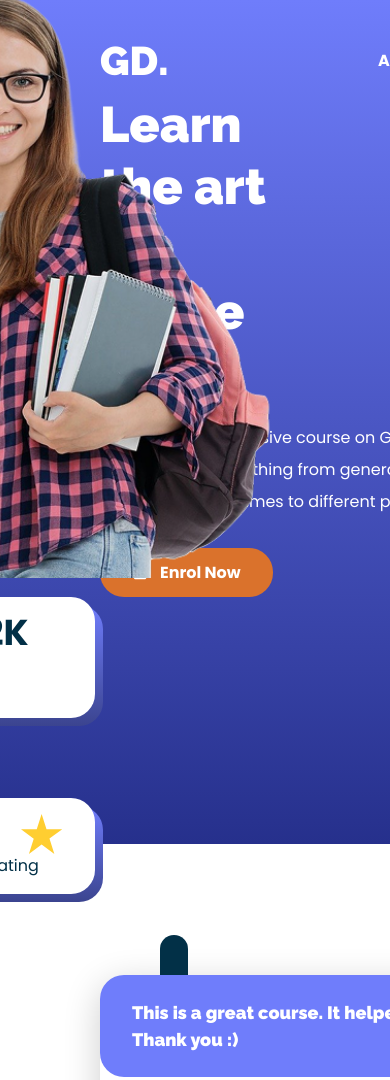
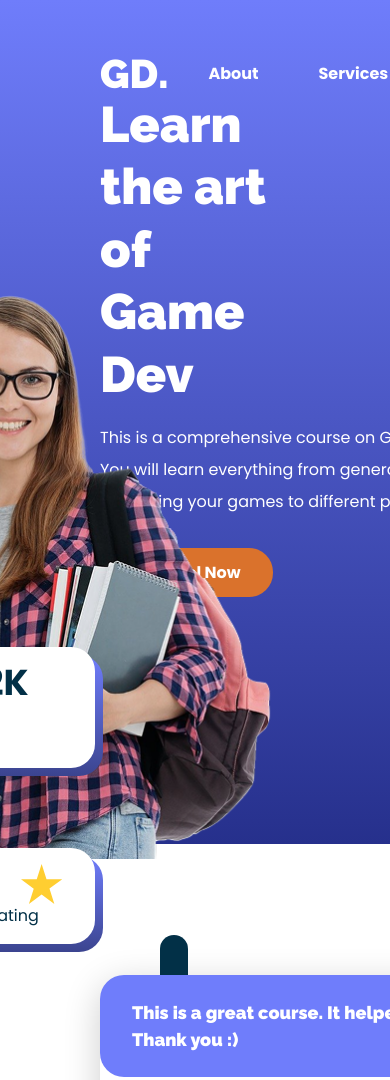
Before and after one commit to m-hashir27/Course-website, a plain HTML site: page index.html in a window 390 px wide. Shown: the top 1080 px of the page. Drawn offline with Linux system fonts and the light colour scheme.

Commit message:
third commit

```diff
--- a/style.css
+++ b/style.css
@@ -517,7 +517,7 @@ footer .copyright{
     margin-top: 40px;
 }
 
-@media (max-width: 1100px){
+@media (max-width: 1200px){
     .btn{
         padding: 12px 32px;
     }
@@ -527,7 +527,7 @@ footer .copyright{
     }
 
     nav{
-        width: 1000px;
+        width: 100%;
         left: 0;
         right: 0;
         padding: 36px 100px;
@@ -538,7 +538,7 @@ footer .copyright{
     }
 
     header, .hero-section, header .wrapper{
-        max-height: 1100px;
+        max-height: 1200px;
         /* background-color: red; */
     }
 
@@ -559,11 +559,12 @@ footer .copyright{
 
     .hero-section .right{
         position: absolute;
-        bottom: 266px;
+        /* bottom: 266px; */
+        bottom: -15px;
     }
 
     .hero-section .right img{
-        height: 600px;
+        height: 580px;
     }
 
     .hero-section .achievement-card{
@@ -574,6 +575,6 @@ footer .copyright{
     .achievement-card.students-enrolled, .achievement-card.overall-rating{
         left: -200px;
         /* left: unset; */
-        top: unset;
+        top: 50px;
     }
 }
```
